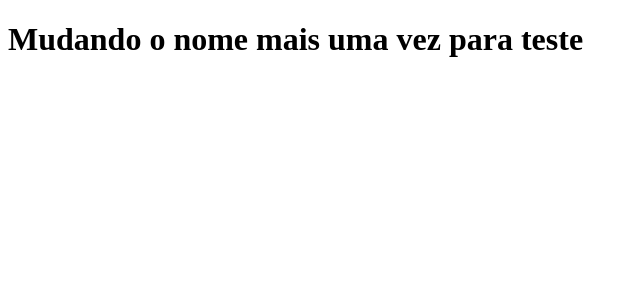
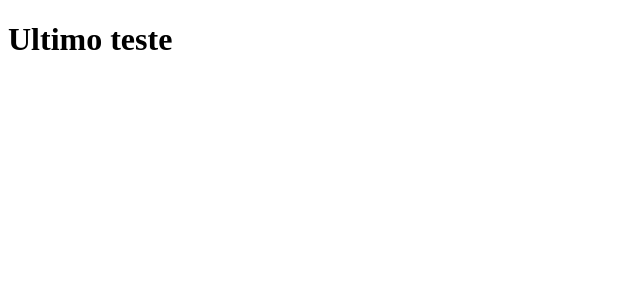
Before and after one commit to ferpegoraro/clone-tabnews, a Next.js app: page / in a window 1280 px wide. Shown: the top 300 px of the page, without its empty margins (0-640 px from the left). Built offline with nearby package versions, Linux system fonts and the light colour scheme.

Commit message:
Testando com o site em uma URL .com.br

```diff
--- a/pages/index.js
+++ b/pages/index.js
@@ -1,5 +1,5 @@
 function Home() {
-  return <h1>Mudando o nome mais uma vez para teste</h1>;
+  return <h1>Ultimo teste </h1>;
 }
 
 export default Home;
```
